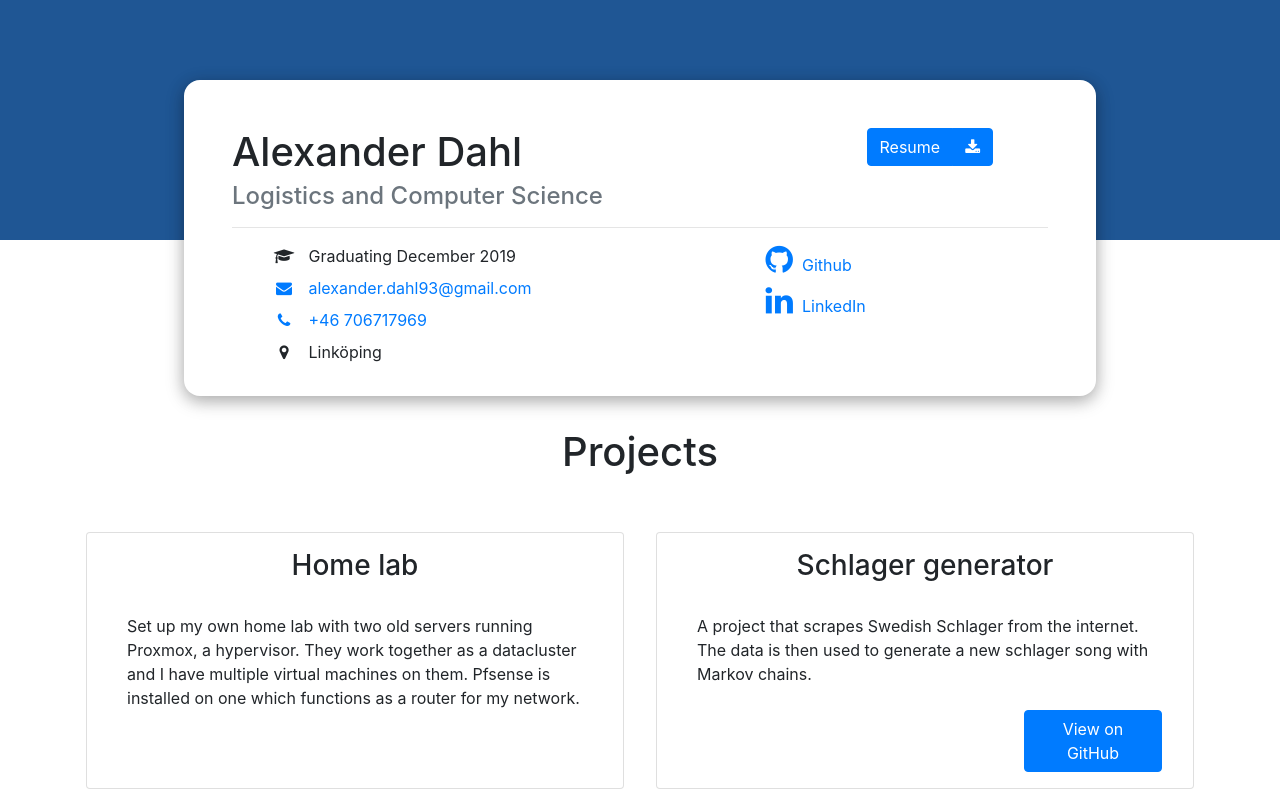
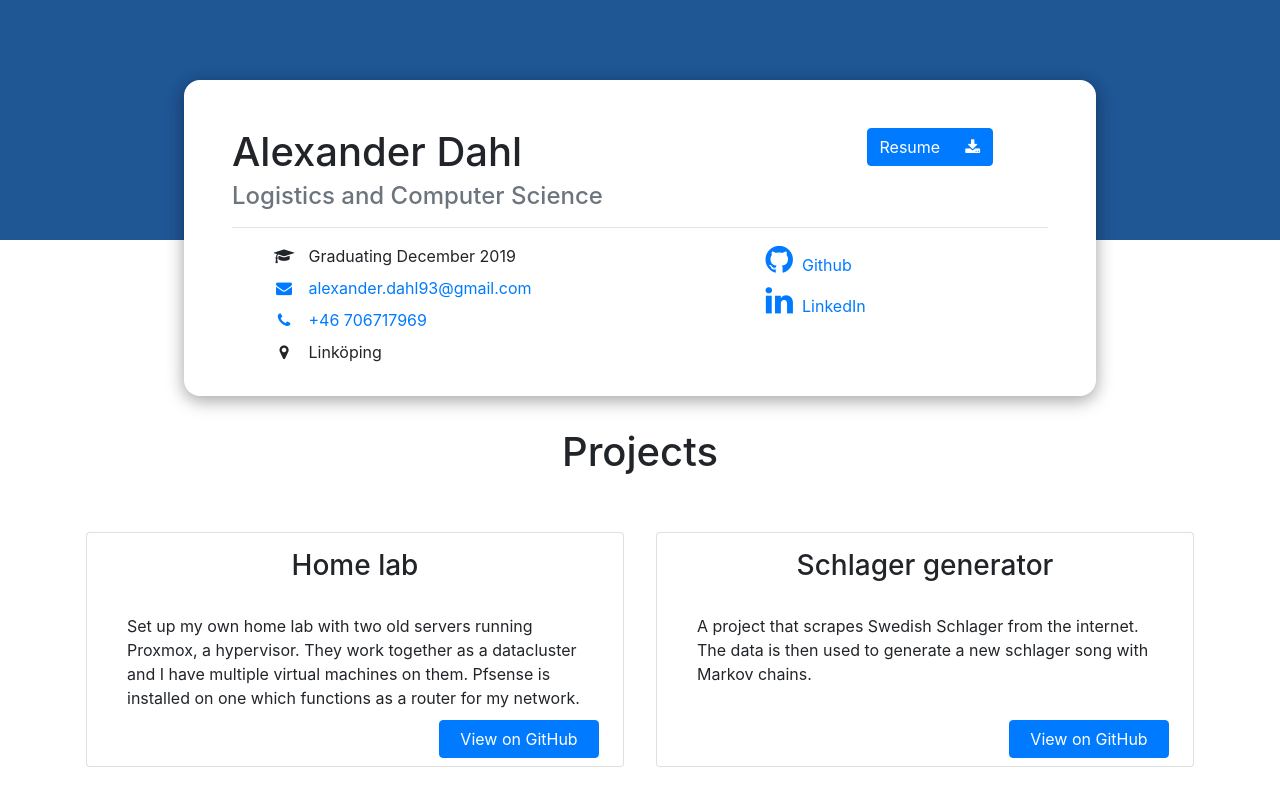
Before and after one commit to aleda145/resumewebpage, an Angular app in the folder resume-app/: page / in a window 1280 px wide. Built offline with nearby package versions, Linux system fonts and the light colour scheme.

Commit message:
project buttons now working as intended

```diff
--- a/resume-app/src/app/projects/projects.component.css
+++ b/resume-app/src/app/projects/projects.component.css
@@ -9,4 +9,13 @@
 
 .project-content{
   padding:1.5rem;
+  margin-bottom:1rem;
 }
+
+.project-button{
+  width: 10rem;
+  align-self: flex-end;
+  position:absolute;
+  bottom:0;
+  margin:0.5rem;
+}
--- a/resume-app/src/app/projects/projects.component.html
+++ b/resume-app/src/app/projects/projects.component.html
@@ -12,7 +12,9 @@
         Set up my own home lab with two old servers running Proxmox, a hypervisor. They work together as a datacluster and I have multiple virtual machines on them. Pfsense is installed on one which functions as a router for my network.
 
       </div>
-
+      <a class="project-button btn btn-primary" href="#" target="_blank">
+      View on GitHub
+   </a>
     </div>
     <div class="card project-card col">
       <div class="row  justify-content-center align-items-center">
@@ -23,11 +25,9 @@
 
       </div>
 
-        <div class="buttons col col-md-4 offset-md-8">
-          <a class="resume-view btn btn-primary" href="#" target="_blank">
+          <a class="project-button btn btn-primary" href="#" target="_blank">
           View on GitHub
        </a>
-        </div>
 
     </div>
   </div>
```
